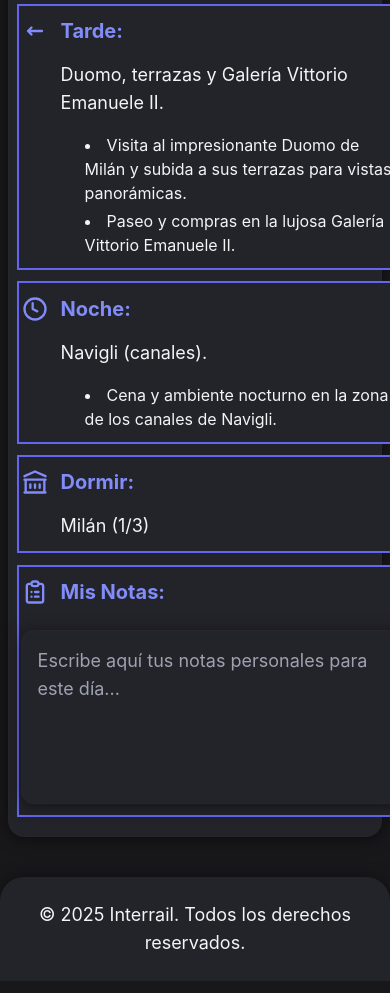
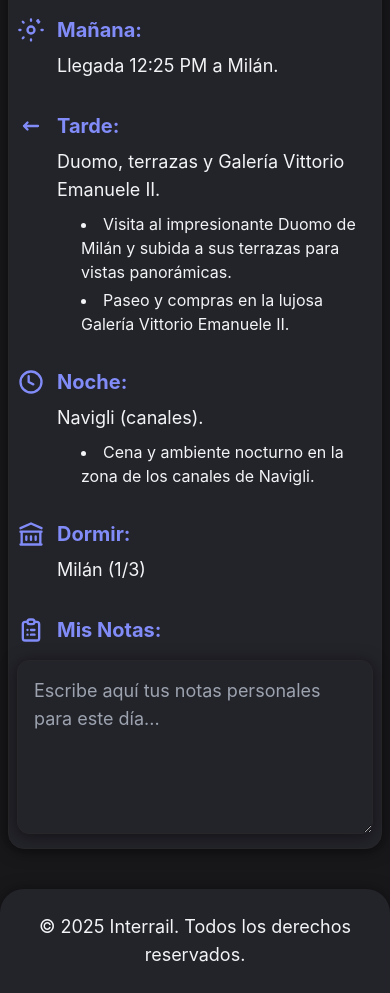
Before and after one commit to Samudiiazzz/Interrail2025app, a plain HTML site: page index.html in a window 390 px wide. Shown: the part 515-1508 px from the top of the page. Drawn offline with nearby package versions, Linux system fonts and the light colour scheme.

Commit message:
Update index.html

```diff
--- a/index.html
+++ b/index.html
@@ -29,13 +29,13 @@
             color: #a5b4fc !important;
             border-bottom: 1px solid #27272a !important;
         }
-        .activity-card, .day-section-card {
+        .activity-card {
             background: #23232a !important;
             border: 2px solid #6366f1 !important;
             color: #f3f4f6 !important;
             box-shadow: 0 4px 24px 0 rgba(99,102,241,0.10) !important;
             border-radius: 1.2rem !important;
-            padding: 1.3rem 1.1rem !important;
+            padding: 1.5rem 1.2rem !important;
             margin-bottom: 1.2rem !important;
             display: flex;
             flex-direction: column;
@@ -43,7 +43,7 @@
             min-width: 0;
             transition: background 0.2s, border 0.2s, color 0.2s, box-shadow 0.2s;
         }
-        .activity-card:hover, .activity-card:focus, .day-section-card:hover, .day-section-card:focus {
+        .activity-card:hover, .activity-card:focus {
             background: #353569 !important;
             border-color: #facc15 !important;
             color: #fff !important;
@@ -177,7 +177,7 @@
                 padding: 1rem !important;
                 border-radius: 1rem !important;
             }
-            .activity-card, .day-section-card {
+            .activity-card {
                 min-width: 100vw !important;
                 max-width: 100vw !important;
                 width: 100vw !important;
@@ -248,18 +248,9 @@
                 border: none;
                 padding: 0.5rem;
             }
-            #day-title, #day-location, .part-title {
-                font-size: 1.3rem !important;
-                margin-bottom: 0.7rem !important;
-                margin-top: 0.7rem !important;
-                padding-left: 0.2rem !important;
-            }
-            .space-y-8 > div, .day-section-card {
-                margin-bottom: 0.7rem !important;
-            }
         }
         @media (max-width: 480px) {
-            .activity-card, .day-section-card {
+            .activity-card {
                 padding: 0.7rem 0.1rem !important;
             }
             .scrollable-sidebar, aside, section {
@@ -327,6 +318,42 @@
             border-color: #facc15 !important;
             box-shadow: 0 6px 24px 0 rgba(250,204,21,0.18) !important;
         }
+        /* Fondo y ajuste del contenedor de tarjetas calendario */
+        #calendar-view {
+            background: #18181b !important;
+            border-radius: 1.2rem !important;
+            padding: 0 !important;
+            margin: 0 !important;
+        }
+        .activity-cards-container {
+            background: transparent !important;
+            border-radius: 1.2rem !important;
+            width: 100vw !important;
+            max-width: 100vw !important;
+            margin: 0 auto !important;
+            padding: 0 0 1.5rem 0 !important;
+            box-sizing: border-box;
+        }
+        .activity-card {
+            border-radius: 1.2rem !important;
+        }
+        @media (max-width: 768px) {
+            #calendar-view {
+                border-radius: 0 !important;
+                padding: 0 !important;
+            }
+            .activity-cards-container {
+                border-radius: 0 !important;
+                width: 100vw !important;
+                max-width: 100vw !important;
+                margin: 0 !important;
+                padding: 0 0 1rem 0 !important;
+            }
+            .activity-card {
+                border-radius: 1.2rem !important;
+                margin: 0 0 1rem 0 !important;
+            }
+        }
     </style>
 </head>
 <body class="flex flex-col min-h-screen">
@@ -373,12 +400,33 @@
             <div id="day-view">
                 <h2 class="text-5xl font-extrabold text-gray-900 mb-4" id="day-title">Selecciona un día para ver los detalles</h2>
                 <h3 class="text-3xl font-bold text-indigo-700 mb-8" id="day-location"></h3>
-                <div id="day-sections-container"></div>
-                <div class="day-section-card">
-                    <p class="text-xl font-bold text-green-600 flex items-center mb-2"><svg xmlns="http://www.w3.org/2000/svg" class="h-7 w-7 mr-3 text-green-500" fill="none" viewBox="0 0 24 24" stroke="currentColor"><path stroke-linecap="round" stroke-linejoin="round" stroke-width="2" d="M9 5H7a2 2 0 00-2 2v12a2 2 0 002 2h10a2 2 0 002-2V7a2 2 0 00-2-2h-2M9 5a2 2 0 002 2h2a2 2 0 002-2M9 5a2 2 0 012-2h2a2 2 0 012 2m-3 7h3m-3 4h3m-6-4h.01M9 16h.01"/></svg> Mis Notas:</p>
-                    <textarea id="personal-notes"
-                        class="w-full p-4 mt-2 border border-neutral-300 rounded-xl shadow-sm focus:ring-indigo-500 focus:border-indigo-500 text-gray-700 text-lg transition-all duration-200"
-                        rows="5" placeholder="Escribe aquí tus notas personales para este día..."></textarea>
+
+                <div class="space-y-8 text-gray-800">
+                    <div>
+                        <p class="text-xl font-bold text-blue-600 flex items-center mb-2"><svg xmlns="http://www.w3.org/2000/svg" class="h-7 w-7 mr-3 text-blue-500" fill="none" viewBox="0 0 24 24" stroke="currentColor"><path stroke-linecap="round" stroke-linejoin="round" stroke-width="2" d="M12 3v1m0 16v1m9-9h1M3 12H2m15.325-7.757l.707-.707M5.636 18.364l-.707.707M18.364 5.636l.707-.707M5.636 5.636l-.707-.707M15 12a3 3 0 11-6 0 3 3 0 016 0z"/></svg> Mañana:</p>
+                        <p id="activity-morning" class="ml-10 text-lg text-gray-700 mb-2"></p>
+                        <ul id="morning-details" class="ml-16 text-base list-disc list-inside text-gray-600 space-y-1"></ul>
+                    </div>
+                    <div>
+                        <p class="text-xl font-bold text-blue-600 flex items-center mb-2"><svg xmlns="http://www.w3.org/2000/svg" class="h-7 w-7 mr-3 text-blue-500" fill="none" viewBox="0 0 24 24" stroke="currentColor"><path stroke-linecap="round" stroke-linejoin="round" stroke-width="2" d="M18 12H6M6 12l3-3m-3 3l3 3"/></svg> Tarde:</p>
+                        <p id="activity-afternoon" class="ml-10 text-lg text-gray-700 mb-2"></p>
+                        <ul id="afternoon-details" class="ml-16 text-base list-disc list-inside text-gray-600 space-y-1"></ul>
+                    </div>
+                    <div>
+                        <p class="text-xl font-bold text-blue-600 flex items-center mb-2"><svg xmlns="http://www.w3.org/2000/svg" class="h-7 w-7 mr-3 text-blue-500" fill="none" viewBox="0 0 24 24" stroke="currentColor"><path stroke-linecap="round" stroke-linejoin="round" stroke-width="2" d="M21 12a9 9 0 11-18 0 9 9 0 0118 0z"/><path stroke-linecap="round" stroke-linejoin="round" stroke-width="2" d="M10 7v5l4 2"/></svg> Noche:</p>
+                        <p id="activity-night" class="ml-10 text-lg text-gray-700 mb-2"></p>
+                        <ul id="night-details" class="ml-16 text-base list-disc list-inside text-gray-600 space-y-1"></ul>
+                    </div>
+                    <div>
+                        <p class="text-xl font-bold text-blue-600 flex items-center mb-2"><svg xmlns="http://www.w3.org/2000/svg" class="h-7 w-7 mr-3 text-blue-500" fill="none" viewBox="0 0 24 24" stroke="currentColor"><path stroke-linecap="round" stroke-linejoin="round" stroke-width="2" d="M8 14v3m4-3v3m4-3v3M3 21h18M3 10h18M3 7l9-4 9 4M4 10h16v11H4V10z"/></svg> Dormir:</p>
+                        <p id="day-sleep" class="ml-10 text-lg text-gray-700"></p>
+                    </div>
+                    <div class="mt-10">
+                        <p class="text-xl font-bold text-green-600 flex items-center mb-2"><svg xmlns="http://www.w3.org/2000/svg" class="h-7 w-7 mr-3 text-green-500" fill="none" viewBox="0 0 24 24" stroke="currentColor"><path stroke-linecap="round" stroke-linejoin="round" stroke-width="2" d="M9 5H7a2 2 0 00-2 2v12a2 2 0 002 2h10a2 2 0 002-2V7a2 2 0 00-2-2h-2M9 5a2 2 0 002 2h2a2 2 0 002-2M9 5a2 2 0 012-2h2a2 2 0 012 2m-3 7h3m-3 4h3m-6-4h.01M9 16h.01"/></svg> Mis Notas:</p>
+                        <textarea id="personal-notes"
+                            class="w-full p-4 mt-2 border border-neutral-300 rounded-xl shadow-sm focus:ring-indigo-500 focus:border-indigo-500 text-gray-700 text-lg transition-all duration-200"
+                            rows="5" placeholder="Escribe aquí tus notas personales para este día..."></textarea>
+                    </div>
                 </div>
             </div>
 
@@ -781,69 +829,34 @@
             // Update main content
             dayTitle.textContent = `${dayData.day} • ${dayData.date} - ${dayData.title}`;
             dayLocation.textContent = dayData.location;
+            activityMorning.textContent = dayData.activities.morning || 'No hay actividades programadas.';
+            activityAfternoon.textContent = dayData.activities.afternoon || 'No hay actividades programadas.';
+            activityNight.textContent = dayData.activities.night || 'No hay actividades programadas.';
+            daySleep.textContent = dayData.sleep;
 
-            // Render secciones solo si hay contenido
-            const daySectionsContainer = document.getElementById('day-sections-container');
-            daySectionsContainer.innerHTML = '';
-            // Mañana
-            if (dayData.activities.morning || (dayData.details.morning && dayData.details.morning.length > 0)) {
-                const card = document.createElement('div');
-                card.className = 'day-section-card';
-                card.innerHTML = `
-                    <p class="text-xl font-bold text-blue-600 flex items-center mb-2">
-                        <svg xmlns="http://www.w3.org/2000/svg" class="h-7 w-7 mr-3 text-blue-500" fill="none" viewBox="0 0 24 24" stroke="currentColor"><path stroke-linecap="round" stroke-linejoin="round" stroke-width="2" d="M12 3v1m0 16v1m9-9h1M3 12H2m15.325-7.757l.707-.707M5.636 18.364l-.707.707M18.364 5.636l.707-.707M5.636 5.636l-.707-.707M15 12a3 3 0 11-6 0 3 3 0 016 0z"/></svg> Mañana:
-                    </p>
-                    <p class="ml-10 text-lg text-gray-700 mb-2">${dayData.activities.morning || ''}</p>
-                    <ul class="ml-16 text-base list-disc list-inside text-gray-600 space-y-1">
-                        ${(dayData.details.morning || []).map(detail => `<li>${detail}</li>`).join('')}
-                    </ul>
-                `;
-                daySectionsContainer.appendChild(card);
-            }
-            // Tarde
-            if (dayData.activities.afternoon || (dayData.details.afternoon && dayData.details.afternoon.length > 0)) {
-                const card = document.createElement('div');
-                card.className = 'day-section-card';
-                card.innerHTML = `
-                    <p class="text-xl font-bold text-blue-600 flex items-center mb-2">
-                        <svg xmlns="http://www.w3.org/2000/svg" class="h-7 w-7 mr-3 text-blue-500" fill="none" viewBox="0 0 24 24" stroke="currentColor"><path stroke-linecap="round" stroke-linejoin="round" stroke-width="2" d="M18 12H6M6 12l3-3m-3 3l3 3"/></svg> Tarde:
-                    </p>
-                    <p class="ml-10 text-lg text-gray-700 mb-2">${dayData.activities.afternoon || ''}</p>
-                    <ul class="ml-16 text-base list-disc list-inside text-gray-600 space-y-1">
-                        ${(dayData.details.afternoon || []).map(detail => `<li>${detail}</li>`).join('')}
-                    </ul>
-                `;
-                daySectionsContainer.appendChild(card);
-            }
-            // Noche
-            if (dayData.activities.night || (dayData.details.night && dayData.details.night.length > 0)) {
-                const card = document.createElement('div');
-                card.className = 'day-section-card';
-                card.innerHTML = `
-                    <p class="text-xl font-bold text-blue-600 flex items-center mb-2">
-                        <svg xmlns="http://www.w3.org/2000/svg" class="h-7 w-7 mr-3 text-blue-500" fill="none" viewBox="0 0 24 24" stroke="currentColor"><path stroke-linecap="round" stroke-linejoin="round" stroke-width="2" d="M21 12a9 9 0 11-18 0 9 9 0 0118 0z"/><path stroke-linecap="round" stroke-linejoin="round" stroke-width="2" d="M10 7v5l4 2"/></svg> Noche:
-                    </p>
-                    <p class="ml-10 text-lg text-gray-700 mb-2">${dayData.activities.night || ''}</p>
-                    <ul class="ml-16 text-base list-disc list-inside text-gray-600 space-y-1">
-                        ${(dayData.details.night || []).map(detail => `<li>${detail}</li>`).join('')}
-                    </ul>
-                `;
-                daySectionsContainer.appendChild(card);
-            }
-            // Dormir
-            if (dayData.sleep) {
-                const card = document.createElement('div');
-                card.className = 'day-section-card';
-                card.innerHTML = `
-                    <p class="text-xl font-bold text-blue-600 flex items-center mb-2">
-                        <svg xmlns="http://www.w3.org/2000/svg" class="h-7 w-7 mr-3 text-blue-500" fill="none" viewBox="0 0 24 24" stroke="currentColor"><path stroke-linecap="round" stroke-linejoin="round" stroke-width="2" d="M8 14v3m4-3v3m4-3v3M3 21h18M3 10h18M3 7l9-4 9 4M4 10h16v11H4V10z"/></svg> Dormir:
-                    </p>
-                    <p class="ml-10 text-lg text-gray-700">${dayData.sleep}</p>
-                `;
-                daySectionsContainer.appendChild(card);
-            }
+            // Clear and add additional details
+            morningDetails.innerHTML = '';
+            dayData.details.morning.forEach(detail => {
+                const li = document.createElement('li');
+                li.textContent = detail;
+                morningDetails.appendChild(li);
+            });
 
-            // Notas personales
+            afternoonDetails.innerHTML = '';
+            dayData.details.afternoon.forEach(detail => {
+                const li = document.createElement('li');
+                li.textContent = detail;
+                afternoonDetails.appendChild(li);
+            });
+
+            nightDetails.innerHTML = '';
+            dayData.details.night.forEach(detail => {
+                const li = document.createElement('li');
+                li.textContent = detail;
+                nightDetails.appendChild(li);
+            });
+
+            // Load personal notes
             const savedNotes = localStorage.getItem(`notes-day-${dayIndex}`);
             personalNotes.value = savedNotes || '';
             personalNotes.oninput = () => {
```
